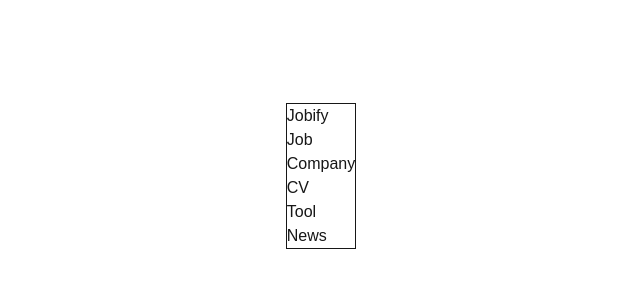
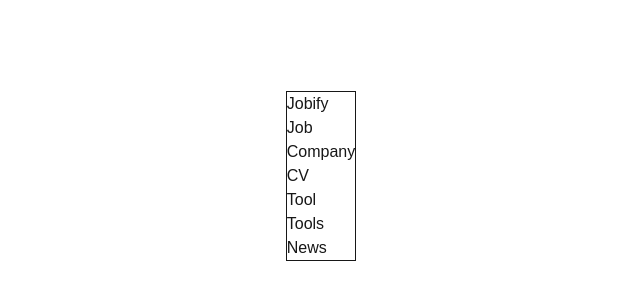
Before and after one commit to KhoaNguyen-HCMUS/jobify-hcmus, a Next.js app in the folder src/apps/web/: page / in a window 1280 px wide. Shown: the part 224-524 px from the top of the page, without its empty margins (319-959 px from the left). Built offline with nearby package versions, Linux system fonts and the light colour scheme.

Commit message:
feat: ✨ update UI

```diff
--- a/src/apps/web/app/page.tsx
+++ b/src/apps/web/app/page.tsx
@@ -10,6 +10,7 @@
           <li className="text-#d2c7b8">Company</li>
           <li className="text-#d2c7b8">CV</li>
           <li className="text-#d2c7b8">Tool</li>
+          <li className="text-#d2c7b8">Tools</li>
           <li className="text-#d2c7b8">News</li>
         </ul>
       </div>
```
